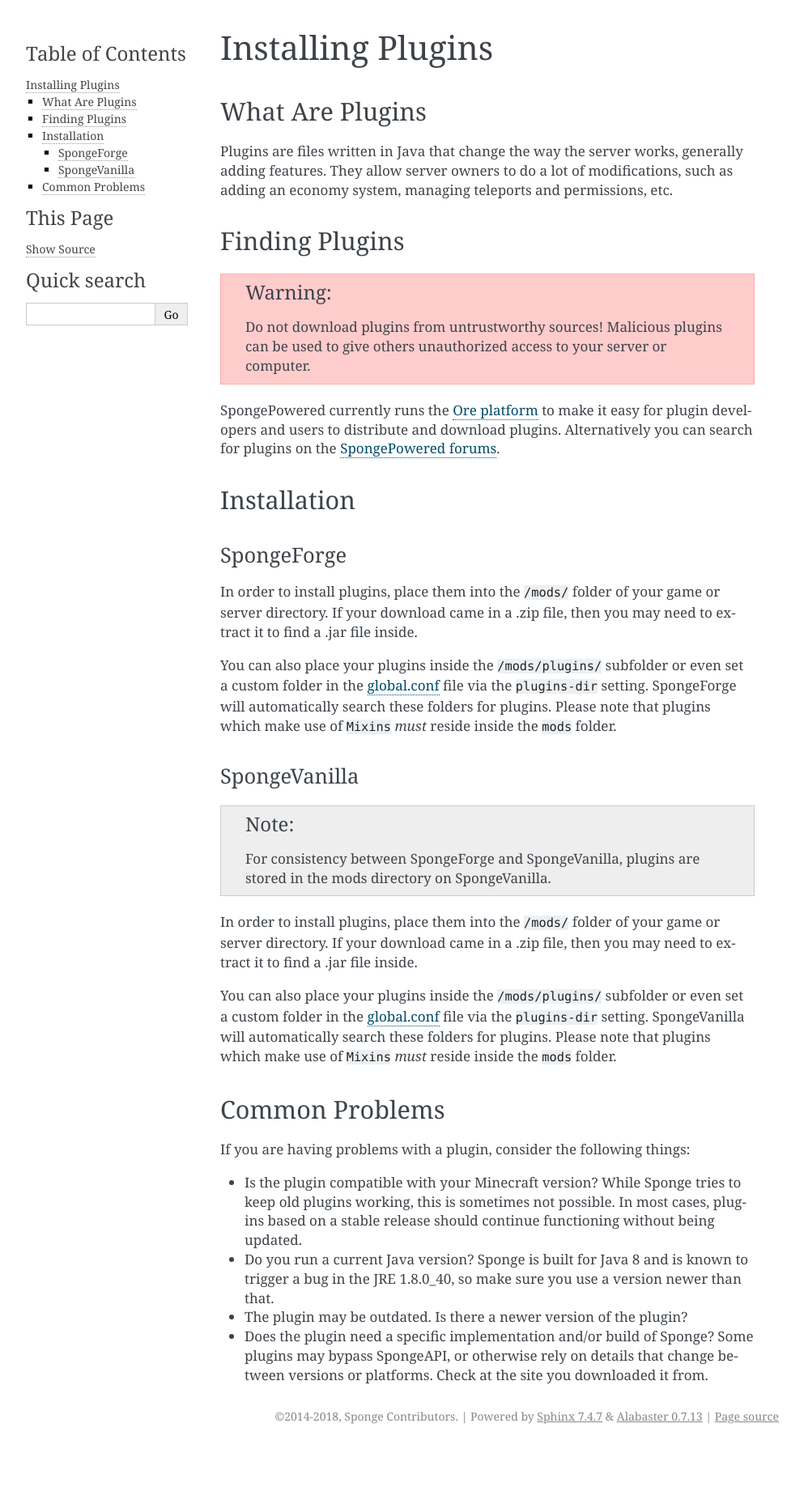
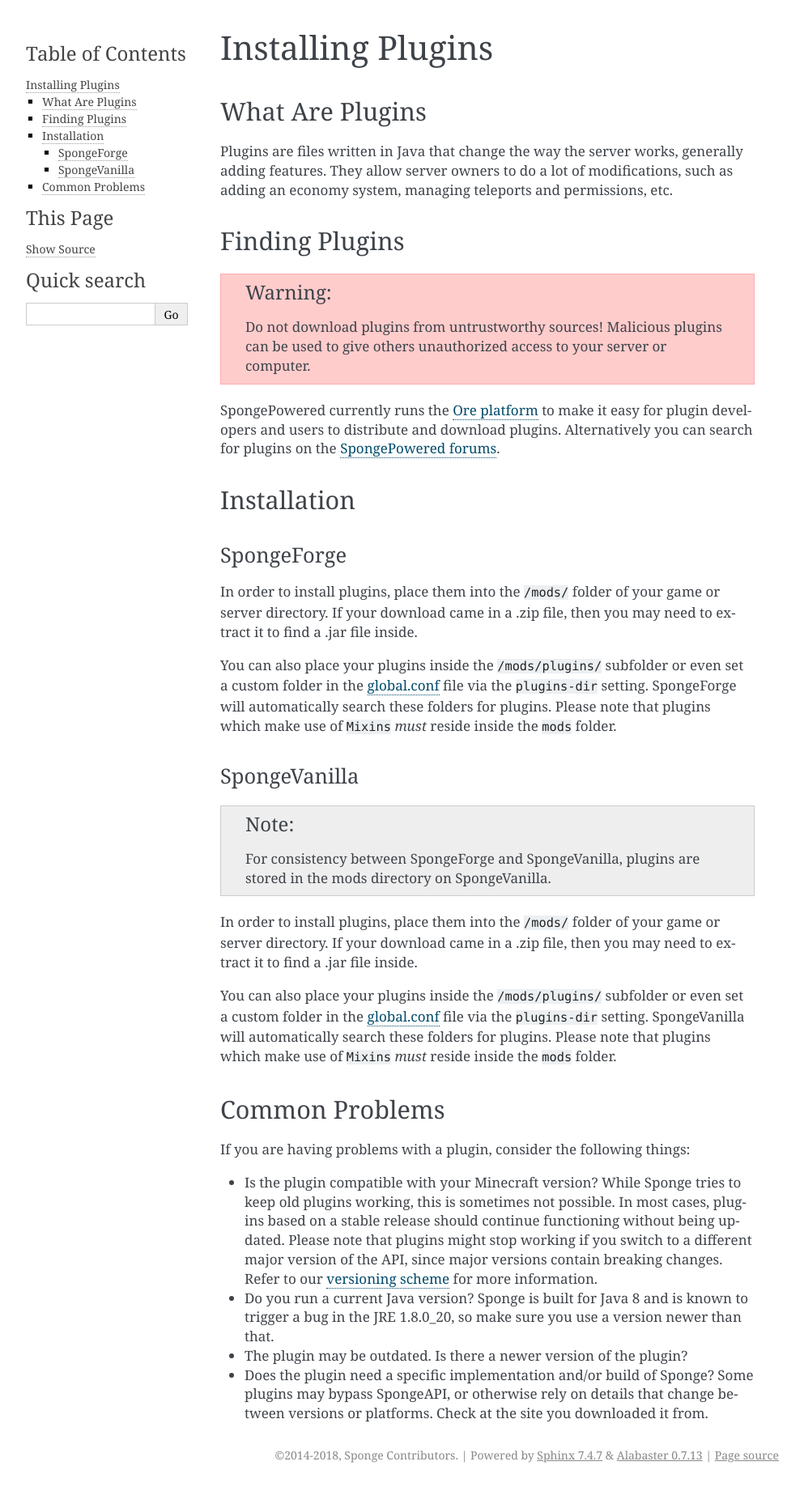
Before and after one commit to SpongePowered/SpongeDocs, a Sphinx documentation site: the page built from source/server/management/plugins.rst, in a window 1280 px wide. Shown: the whole page at 81% size, without its empty margins (148-1141 px from the left). Built offline with Sphinx 7.4.7, drawn with Linux system fonts in a browser that asks for light colours; pages that are not in the unit, such as notebooks, are missing from menus; before the commit the page ends 1789 px from its top, so only the background shows below that.

Commit message:
Add note regarding API major version changes. Fixes #630 (#729)
* Add note regarding API major version changes. Fixes #630

* Fix spacing

* Fix doc ref

```diff
--- a/source/server/management/plugins.rst
+++ b/source/server/management/plugins.rst
@@ -25,8 +25,8 @@
 SpongeForge
 ~~~~~~~~~~~
 
-In order to install plugins, place them into the ``/mods/`` folder of your game or server directory. If your download came
-in a .zip file, then you may need to extract it to find a .jar file inside.
+In order to install plugins, place them into the ``/mods/`` folder of your game or server directory. If your download
+came in a .zip file, then you may need to extract it to find a .jar file inside.
 
 You can also place your plugins inside the ``/mods/plugins/`` subfolder or even set a custom folder in the
 :doc:`global.conf<../getting-started/configuration/sponge-conf>` file via the ``plugins-dir`` setting. SpongeForge will
@@ -43,8 +43,8 @@
 came in a .zip file, then you may need to extract it to find a .jar file inside.
 
 You can also place your plugins inside the ``/mods/plugins/`` subfolder or even set a custom folder in the
-:doc:`global.conf<../getting-started/configuration/sponge-conf>` file via the ``plugins-dir`` setting. SpongeVanilla will
-automatically search these folders for plugins. Please note that plugins which make use of ``Mixins`` *must* reside
+:doc:`global.conf<../getting-started/configuration/sponge-conf>` file via the ``plugins-dir`` setting. SpongeVanilla
+will automatically search these folders for plugins. Please note that plugins which make use of ``Mixins`` *must* reside
 inside the ``mods`` folder.
 
 Common Problems
@@ -52,10 +52,13 @@
 
 If you are having problems with a plugin, consider the following things:
 
-* Is the plugin compatible with your Minecraft version? While Sponge tries to keep old plugins working, this is sometimes
-  not possible. In most cases, plugins based on a stable release should continue functioning without being updated.
-* Do you run a current Java version? Sponge is built for Java 8 and is known to trigger a bug in the JRE 1.8.0_40, so
+* Is the plugin compatible with your Minecraft version? While Sponge tries to keep old plugins working, this is
+  sometimes not possible. In most cases, plugins based on a stable release should continue functioning without being
+  updated. Please note that plugins might stop working if you switch to a different major version of the API, since
+  major versions contain breaking changes. Refer to our :doc:`versioning scheme <../../contributing/versioning>` for
+  more information.
+* Do you run a current Java version? Sponge is built for Java 8 and is known to trigger a bug in the JRE 1.8.0_20, so
   make sure you use a version newer than that.
 * The plugin may be outdated. Is there a newer version of the plugin?
-* Does the plugin need a specific implementation and/or build of Sponge?  Some plugins may bypass SpongeAPI, or
+* Does the plugin need a specific implementation and/or build of Sponge? Some plugins may bypass SpongeAPI, or
   otherwise rely on details that change between versions or platforms. Check at the site you downloaded it from.
```
